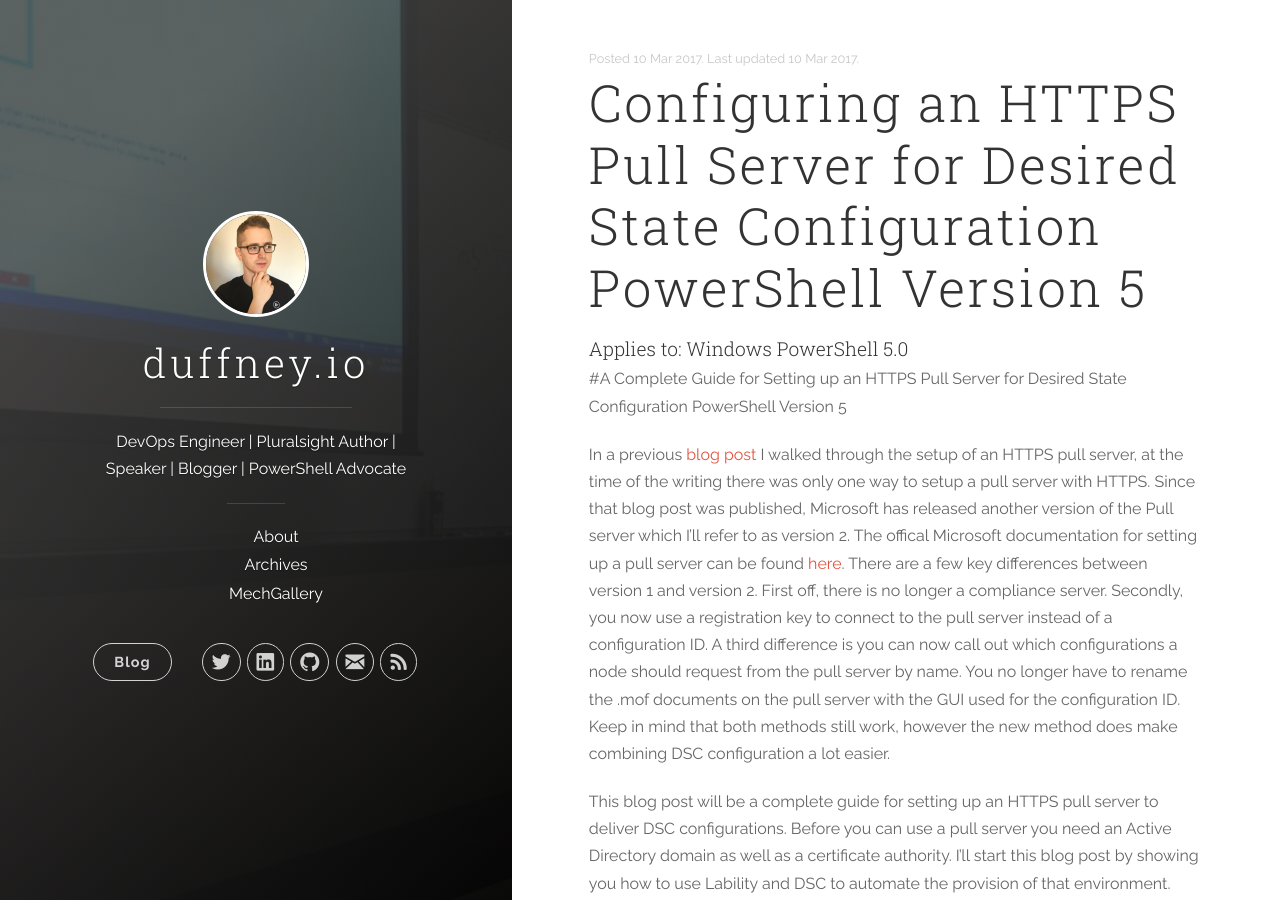
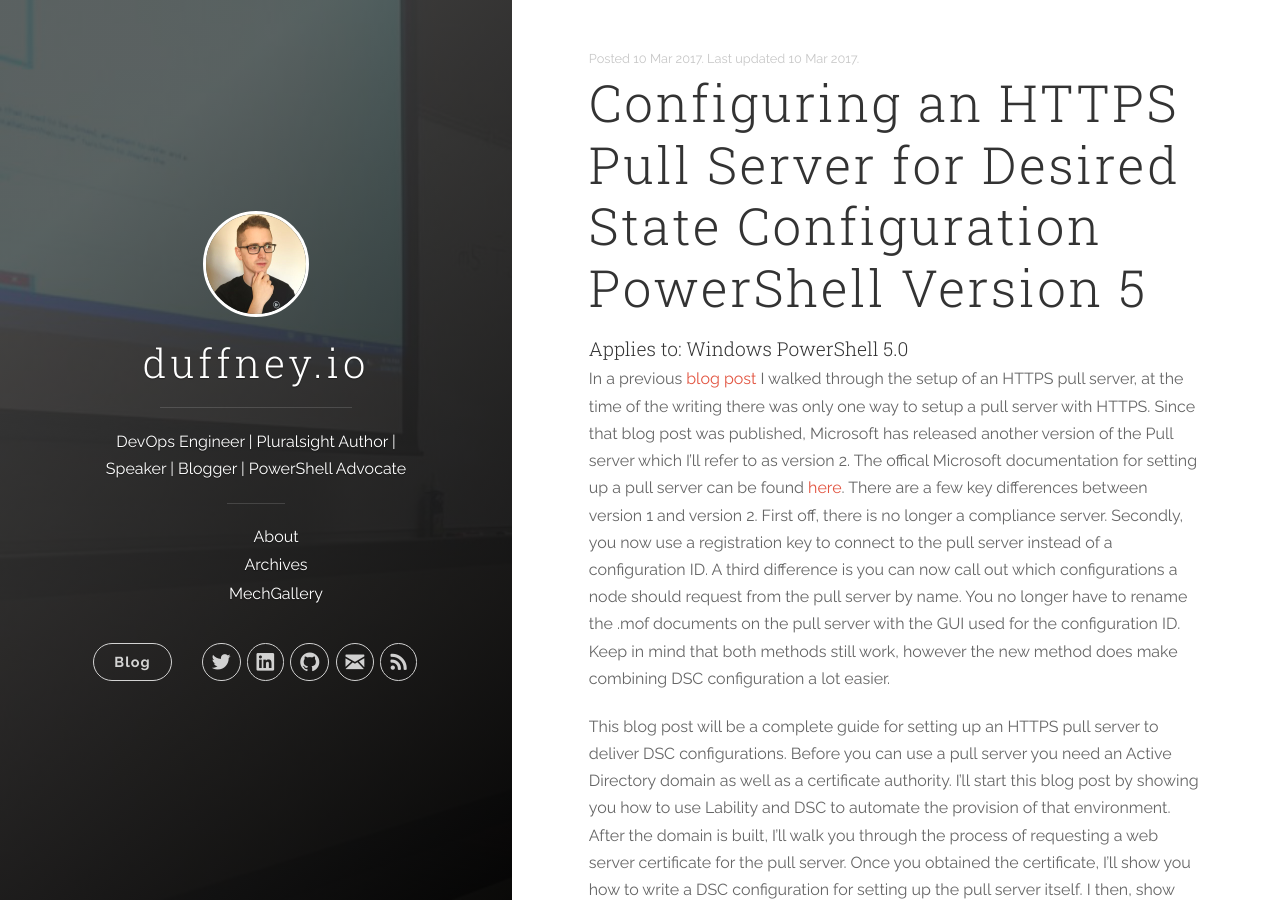
Before and after one commit to AzureDevOps3/duffney.github.io, a Jekyll site: the page built from _posts/2017-03-10-Configure-HTTPS-DSC-PullServerPSv5.md, in a window 1280 px wide and 900 px high. Built offline with Jekyll 4.4.1, drawn with Linux system fonts in a browser that asks for light colours; nearby versions of some CDN libraries; comment, search, counter and statistics services are not loaded.

Commit message:
removed header

```diff
--- a/_posts/2017-03-10-Configure-HTTPS-DSC-PullServerPSv5.md
+++ b/_posts/2017-03-10-Configure-HTTPS-DSC-PullServerPSv5.md
@@ -8,7 +8,6 @@ modified: 2017-03-10
 ---
 #### Applies to: Windows PowerShell 5.0
 
-#A Complete Guide for Setting up an HTTPS Pull Server for Desired State Configuration PowerShell Version 5
 
 In a previous [blog post](http://duffney.io/Configure-HTTPS-DSC-PullServer) I walked through the setup of an HTTPS pull server, at the time of the writing there was only one way to setup a pull server with HTTPS. Since that blog post was published, Microsoft has released another version of the Pull server which I'll refer to as version 2. The offical Microsoft documentation for setting up a pull server can be found [here](https://msdn.microsoft.com/en-us/powershell/dsc/pullserver). There are a few key differences between version 1 and version 2. First off, there is no longer a compliance server. Secondly, you now use a registration key to connect to the pull server instead of a configuration ID. A third difference is you can now call out which configurations a node should request from the pull server by name. You no longer have to rename the .mof documents on the pull server with the GUI used for the configuration ID. Keep in mind that both methods still work, however the new method does make combining DSC configuration a lot easier.
 
```
